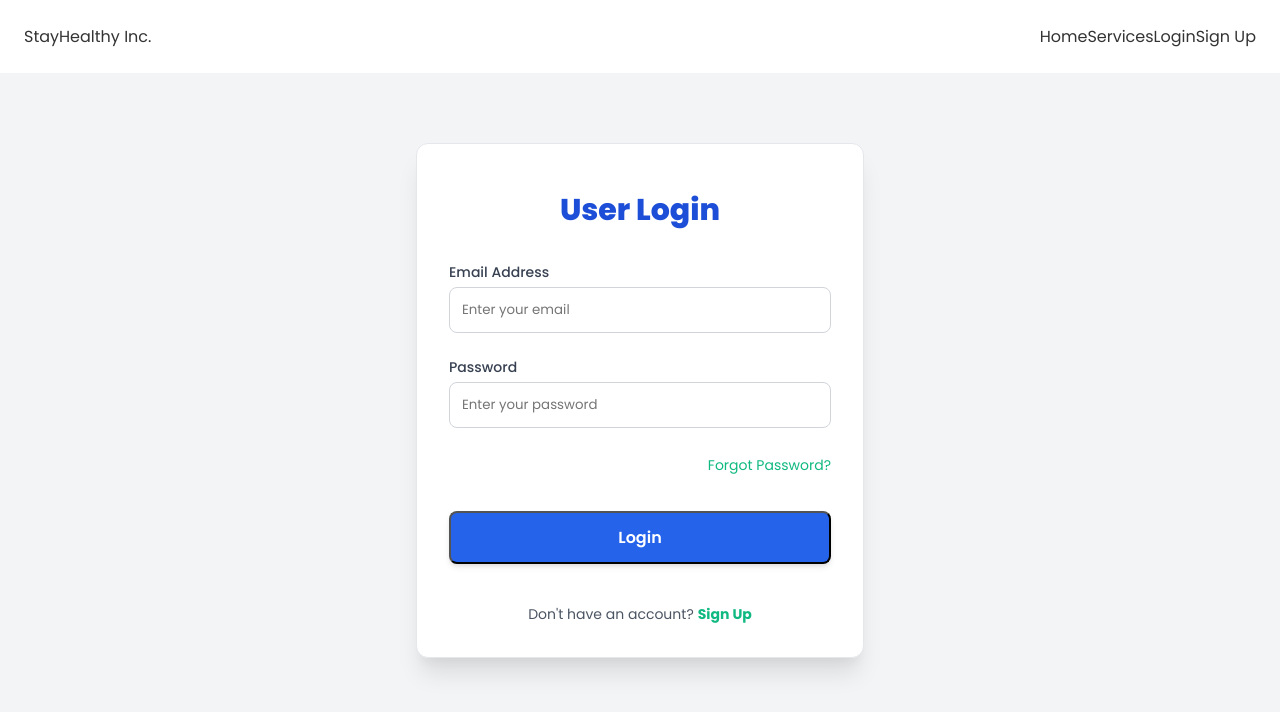
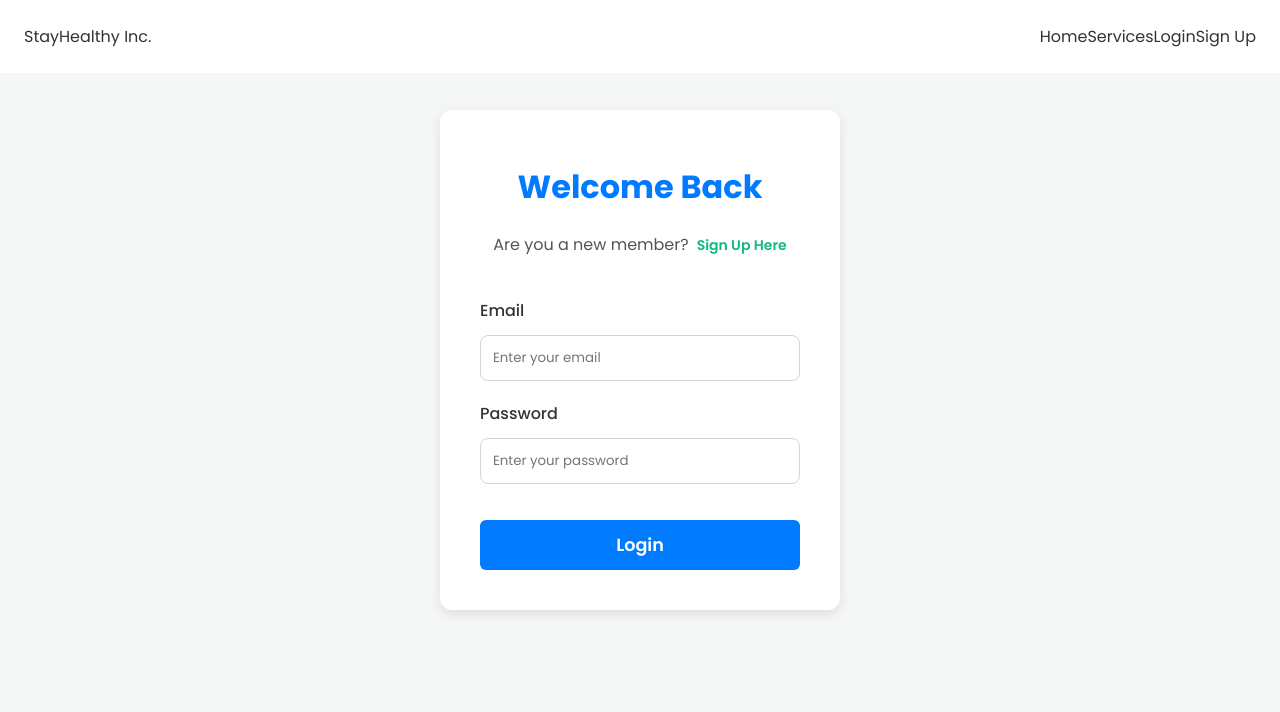
Before and after one commit to KarolinaBittman/test_med_app, a React (Create React App) app: page /login in a window 1280 px wide. Shown: the top 712 px of the page. Built offline with nearby package versions, Linux system fonts and the light colour scheme.

Commit message:
Completed Exercise 4: Login functionality fixed (with correct /services redirect) and captured final form screenshots.

```diff
--- a/src/Components/Login/Login.css
+++ b/src/Components/Login/Login.css
@@ -1,112 +1,102 @@
-/* Container for the entire page, centers the form */
+/* --- Login Page Container --- */
 .login-page {
     display: flex;
     justify-content: center;
     align-items: center;
-    min-height: 100vh;
-    background-color: #f3f4f6; /* Equivalent to bg-gray-50 */
-    padding: 1rem;
+    min-height: calc(100vh - 80px); /* Full viewport height minus navbar */
+    background-color: #f4f7f6;
+    padding: 2rem;
 }
 
-/* The form card/container */
+/* --- Login Card --- */
 .login-card {
-    background-color: #ffffff;
-    padding: 2rem; /* Equivalent to p-8 */
-    border-radius: 0.75rem; /* Rounded corners */
-    box-shadow: 0 20px 25px -5px rgba(0, 0, 0, 0.1), 0 10px 10px -5px rgba(0, 0, 0, 0.04); /* Shadow-2xl equivalent */
+    background-color: white;
+    padding: 2.5rem;
+    border-radius: 12px;
+    box-shadow: 0 4px 12px rgba(0, 0, 0, 0.1);
+    max-width: 400px;
     width: 100%;
-    max-width: 448px; /* Equivalent to max-w-md */
-    border: 1px solid #e5e7eb;
-}
-
-.login-form {
-    display: flex;
-    flex-direction: column;
-    gap: 1.5rem; /* Equivalent to space-y-6 */
+    text-align: center;
 }
 
 .login-title {
-    font-size: 1.875rem; /* Equivalent to text-3xl */
-    font-weight: 800; /* Equivalent to font-extrabold */
-    text-align: center;
-    color: #1d4ed8; /* Equivalent to text-blue-700 */
-    margin-bottom: 0.5rem;
+    color: #007bff; /* Primary color */
+    margin-bottom: 1.5rem;
+    font-size: 2rem;
+    font-weight: 700;
 }
 
-/* Input and Label styles */
+/* --- Form Groups --- */
 .form-group {
-    display: flex;
-    flex-direction: column;
-    gap: 0.25rem; /* Equivalent to space-y-1 */
+    text-align: left;
+    margin-bottom: 1.25rem;
 }
 
-.form-label {
-    font-size: 0.875rem; /* text-sm */
-    font-weight: 500; /* font-medium */
-    color: #374151; /* text-gray-700 */
+.form-group label {
+    display: block;
+    margin-bottom: 0.5rem;
+    font-weight: 500;
+    color: #333;
 }
 
 .form-input {
     width: 100%;
-    padding: 0.75rem; /* p-3 */
-    border: 1px solid #d1d5db; /* border-gray-300 */
-    border-radius: 0.5rem; /* rounded-lg */
-    transition: border-color 0.15s ease-in-out, box-shadow 0.15s ease-in-out;
+    padding: 0.75rem;
+    border: 1px solid #ccc;
+    border-radius: 6px;
+    box-sizing: border-box; /* Includes padding in the element's total width and height */
+    transition: border-color 0.2s, box-shadow 0.2s;
 }
 
-.form-input:focus {
+.primary-focus:focus {
+    border-color: #007bff;
+    box-shadow: 0 0 0 3px rgba(0, 123, 255, 0.25);
     outline: none;
-    border-color: #3b82f6; /* focus:border-blue-500 */
-    box-shadow: 0 0 0 3px rgba(59, 130, 246, 0.5); /* focus:ring-2 focus:ring-blue-500 */
 }
 
-.error-message {
-    color: #ef4444; /* text-red-500 */
-    font-size: 0.75rem; /* text-xs */
-    margin-top: 0.25rem;
-}
-
-/* Button Styles */
+/* --- Buttons --- */
 .login-button {
     width: 100%;
-    padding: 0.75rem 1rem; /* py-3 */
-    background-color: #2563eb; /* bg-blue-600 */
+    background-color: #007bff;
     color: white;
-    font-weight: 600; /* font-semibold */
-    border-radius: 0.5rem; /* rounded-lg */
-    box-shadow: 0 4px 6px -1px rgba(0, 0, 0, 0.1), 0 2px 4px -1px rgba(0, 0, 0, 0.06); /* shadow-lg */
-    transition: background-color 0.2s;
+    padding: 0.75rem;
+    border: none;
+    border-radius: 6px;
+    font-size: 1.1rem;
+    font-weight: 600;
     cursor: pointer;
+    transition: background-color 0.2s, transform 0.1s;
+    margin-top: 1rem;
 }
 
 .login-button:hover {
-    background-color: #1d4ed8; /* hover:bg-blue-700 */
+    background-color: #0056b3;
+    transform: translateY(-1px);
 }
 
-/* Link Styles */
-.forgot-password-link {
-    text-align: right;
+/* --- Links and Error Messages --- */
+.signup-link-text {
+    margin-bottom: 1rem;
+    color: #555;
 }
 
 .link-text {
-    font-size: 0.875rem;
-    color: #3b82f6; /* text-blue-600 */
+    color: #007bff;
     text-decoration: none;
-    transition: color 0.15s;
+    font-weight: 600;
+    margin-left: 0.5rem;
 }
 
 .link-text:hover {
     text-decoration: underline;
 }
 
-.signup-text {
-    text-align: center;
-    font-size: 0.875rem;
-    color: #4b5563; /* text-gray-600 */
-    margin-top: 1rem;
+.error-message {
+    padding: 0.75rem;
+    margin-bottom: 1rem;
+    border-radius: 4px;
+    background-color: #f8d7da;
+    color: #721c24;
+    border: 1px solid #f5c6cb;
+    font-size: 0.9rem;
 }
-
-.signup-link {
-    font-weight: 700; /* font-bold */
-    margin-left: 0.25rem;
-}
--- a/src/Components/Login/Login.js
+++ b/src/Components/Login/Login.js
@@ -1,92 +1,134 @@
-import React, { useState } from 'react';
+import React, { useState, useEffect } from 'react';
 import { Link, useNavigate } from 'react-router-dom';
-import './Login.css'; // <-- Import local CSS file
+import { API_URL } from '../../config';
+import './Login.css';
 
 const Login = () => {
+
+  // State variables for form data and error message
+  const [password, setPassword] = useState("");
   const [email, setEmail] = useState('');
-    const [password, setPassword] = useState('');
-    const [errors, setErrors] = useState({});
+  const [showerr, setShowerr] = useState('');
+
+  // Get navigation function from react-router-dom
   const navigate = useNavigate();
 
-    const validate = () => {
-        let tempErrors = {};
-        let isValid = true;
+  // Redirect if user is already authenticated
+  useEffect(() => {
+    if (sessionStorage.getItem("auth-token")) {
+      navigate("/services");
+    }
+  }, [navigate]);
 
-        if (!email) tempErrors.email = "Email is required.";
-        if (!password) tempErrors.password = "Password is required.";
+  // Function to handle login form submission
+  const login = async (e) => {
+    e.preventDefault();
+    setShowerr('');
 
-        if (email && !/\S+@\S+\.\S+/.test(email)) {
-            tempErrors.email = "Email is not valid.";
+    try {
+      const res = await fetch(`${API_URL}/api/auth/login`, {
+        method: "POST",
+        headers: {
+          "Content-Type": "application/json",
+        },
+        body: JSON.stringify({
+          email: email,
+          password: password,
+        }),
+      });
+
+      const json = await res.json();
+
+      if (json.authtoken) {
+        // Store auth token and email
+        sessionStorage.setItem('auth-token', json.authtoken);
+        sessionStorage.setItem('email', email);
+
+        // --- FIXED REDIRECTION ---
+        // Redirect directly to services page. This also triggers the Navbar update
+        // without a full page reload, which avoids the fallback to '/'.
+        navigate('/services');
+
+      } else {
+        // Handle errors if authentication fails
+        let errorToDisplay = "Login failed. Please check your credentials.";
+
+        if (json.errors) {
+            errorToDisplay = json.errors.map(error => error.msg).join(' ');
+        } else if (json.error) {
+            errorToDisplay = json.error;
         }
 
-        setErrors(tempErrors);
-        isValid = Object.keys(tempErrors).length === 0;
-        return isValid;
-    };
-
-    const handleSubmit = (e) => {
-        e.preventDefault();
-        if (validate()) {
-            console.log("Login submitted successfully:", { email, password });
-            navigate('/');
-        } else {
-            console.log("Login validation failed.");
+        setShowerr(errorToDisplay);
+      }
+    } catch (error) {
+      console.error("Login failed:", error);
+      setShowerr("A connection error occurred. Please ensure the backend is running.");
     }
   };
 
   return (
-        // Use semantic class names instead of Tailwind
     <div className="login-page">
       <div className="login-card">
-                <form onSubmit={handleSubmit} className="login-form">
-                    <h2 className="login-title">User Login</h2>
+        <div className="login-text">
+          <h2 className="login-title">Welcome Back</h2>
+        </div>
+        <div className="signup-link-text">
+          Are you a new member?
+          <span>
+            <Link to="/signup" className="link-text">
+              Sign Up Here
+            </Link>
+          </span>
+        </div>
+        <br />
 
-                    {/* Email Address */}
+        {/* Display errors (API or client-side) */}
+        {showerr && <div className="error-message">{showerr}</div>}
+
+        <div className="login-form">
+          <form onSubmit={login}>
+
+            {/* 1. Email Input Field */}
             <div className="form-group">
-                        <label htmlFor="email" className="form-label">Email Address</label>
+              <label htmlFor="email">Email</label>
               <input
-                            type="email"
-                            id="email"
-                            name="email"
                 value={email}
                 onChange={(e) => setEmail(e.target.value)}
+                type="email"
+                name="email"
+                id="email"
+                className="form-input primary-focus"
                 placeholder="Enter your email"
-                            className="form-input"
+                required
               />
-                        {errors.email && <p className="error-message">{errors.email}</p>}
             </div>
 
-                    {/* Password */}
+            {/* 2. Password Input Field */}
             <div className="form-group">
-                        <label htmlFor="password" className="form-label">Password</label>
+               <label htmlFor="password">Password</label>
                <input
-                            type="password"
-                            id="password"
-                            name="password"
                  value={password}
                  onChange={(e) => setPassword(e.target.value)}
+                 type="password"
+                 name="password"
+                 id="password"
+                 className="form-input primary-focus"
                  placeholder="Enter your password"
-                            className="form-input"
+                 required
                />
-                        {errors.password && <p className="error-message">{errors.password}</p>}
              </div>
 
-                    <div className="forgot-password-link">
-                        <a href="#" className="link-text">Forgot Password?</a>
-                    </div>
-
+            <div className="btn-group">
               <button type="submit" className="login-button">
                 Login
               </button>
-
-                    <p className="signup-text">
-                        Don't have an account?
-                        <Link to="/signup" className="link-text signup-link">Sign Up</Link>
-                    </p>
+            </div>
           </form>
         </div>
       </div>
-    );
-};
+    </div>
+  )
+}
 
 export default Login;
```
Lines whose indentation alone changed are shown as unchanged.
